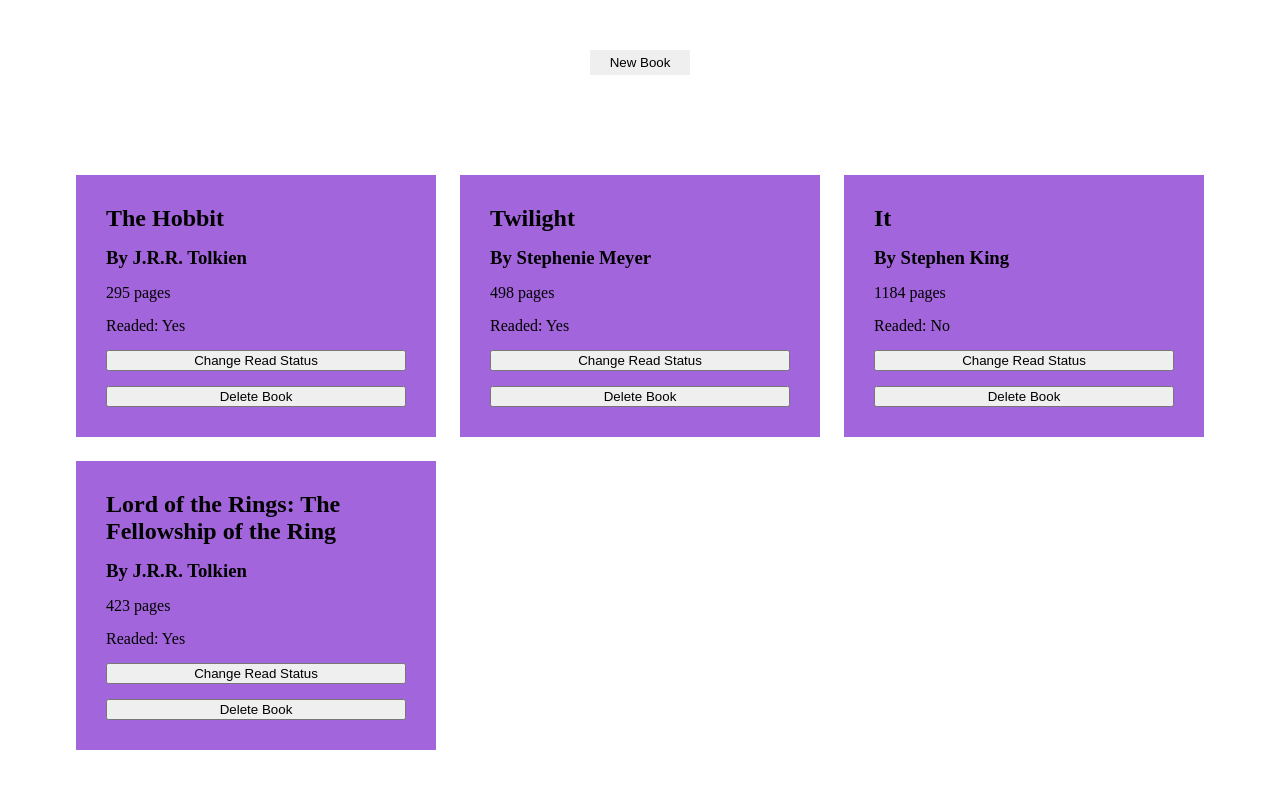
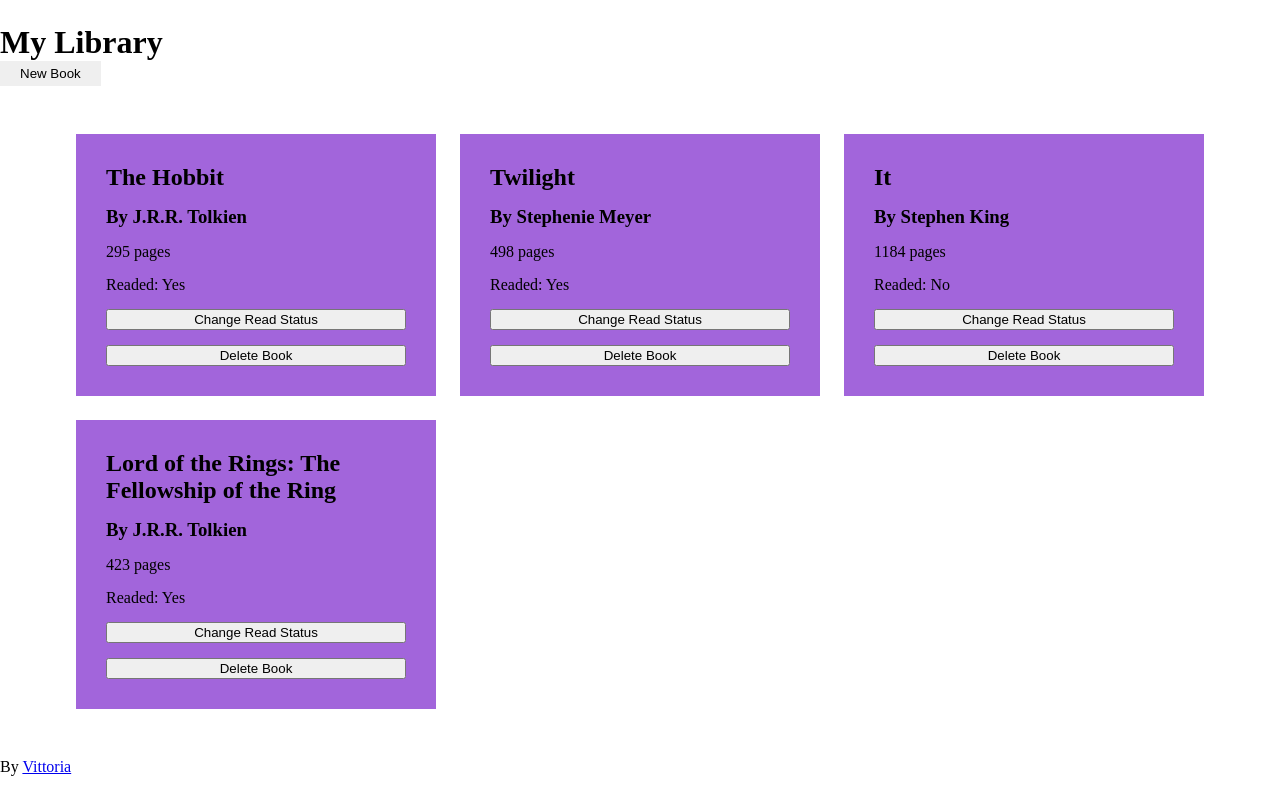
Before and after one commit to vbenedeto/library-app-js, a plain HTML site: page index.html in a window 1280 px wide. Drawn offline with Linux system fonts and the light colour scheme.

Commit message:
Update font and add footer element

```diff
--- a/index.html
+++ b/index.html
@@ -1,14 +1,21 @@
 <!DOCTYPE html>
 <html lang="en">
+
 <head>
   <meta charset="UTF-8">
   <meta name="viewport" content="width=device-width, initial-scale=1.0">
   <script src="script.js" defer></script>
   <link rel="stylesheet" href="style.css">
+  <link href="https://fonts.googleapis.com/css2?family=Bricolage+Grotesque:opsz,wght@12..96,200..800&display=swap"
+    rel="stylesheet">
   <title>My Library</title>
 </head>
+
 <body>
+  <header>
+    <h1>My Library</h1>
     <button class="add-btn">New Book</button>
+  </header>
   <dialog>
     <form id="form" action="#">
       <div class="field">
@@ -41,7 +48,11 @@
       <button type="submit">Add Book</button>
     </form>
   </dialog>
-  <div class="books">
-  </div>
+  <main class="books">
+  </main>
+  <footer>
+      By <a href="https://github.com/vbenedeto" target="_blank">Vittoria</a>
+  </footer>
 </body>
+
 </html>
```
